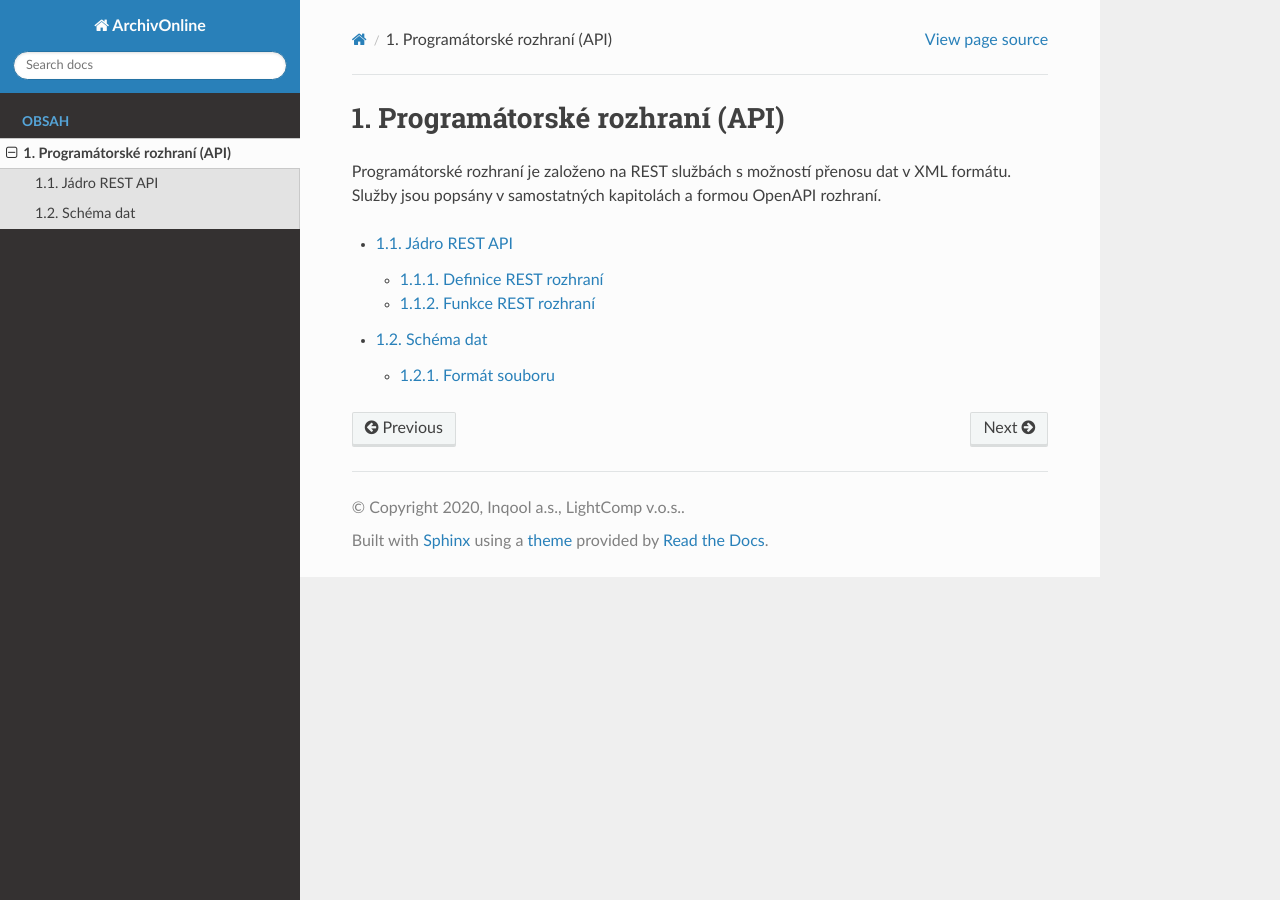
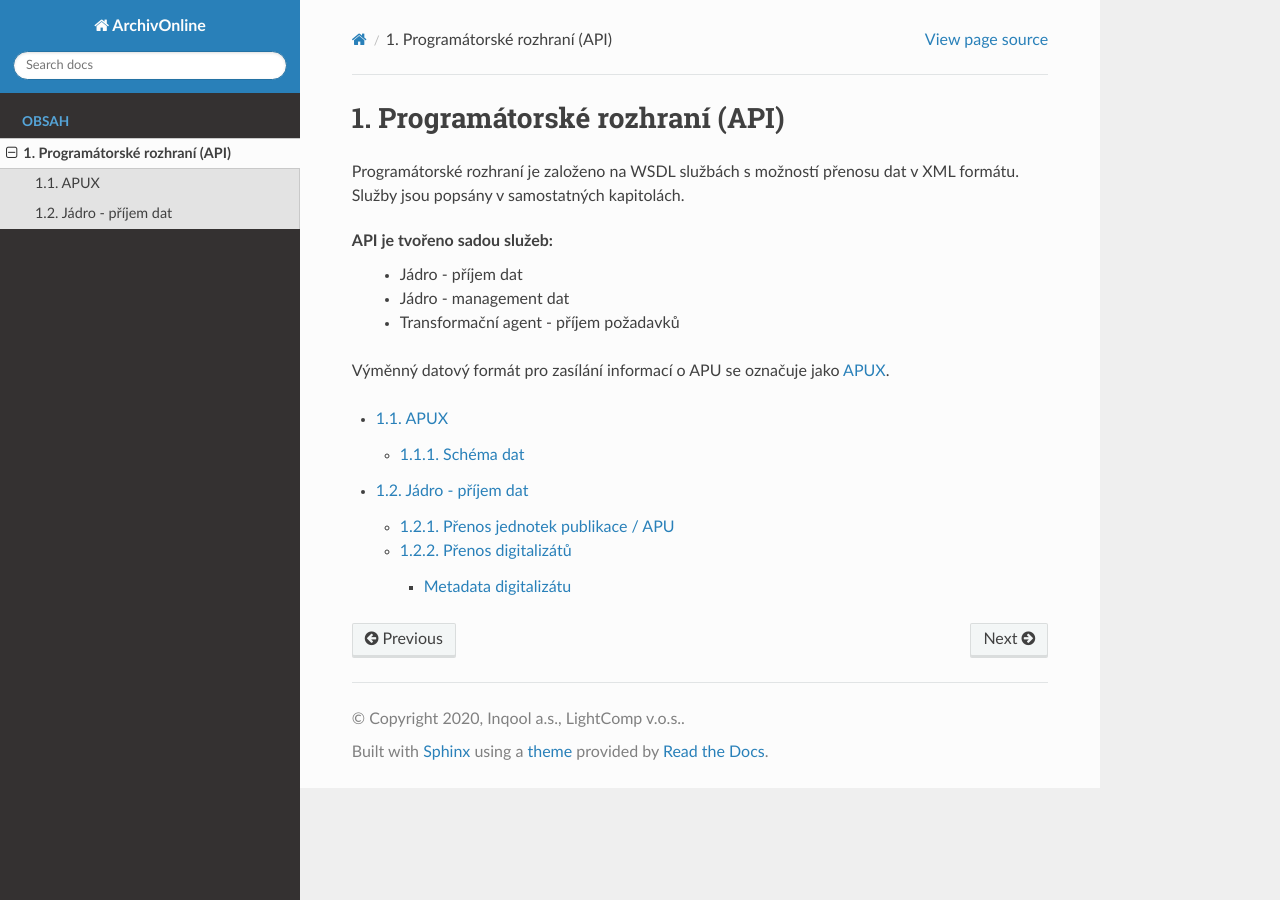
Before and after one commit to elzasw/aron, a Sphinx documentation site: the page built from doc/source/api/api.rst, in a window 1280 px wide. Built offline with Sphinx 7.4.7 and the Read the Docs theme 2.0.0, drawn with Linux system fonts in a browser that asks for light colours.

```diff
--- a/doc/source/api/api.rst
+++ b/doc/source/api/api.rst
@@ -4,11 +4,18 @@
 Programátorské rozhraní  (API)
 ==============================
 
-Programátorské rozhraní je založeno na REST službách s možností
+Programátorské rozhraní je založeno na WSDL službách s možností
 přenosu dat v XML formátu. Služby jsou popsány v samostatných
-kapitolách a formou OpenAPI rozhraní.
+kapitolách.
+
+API je tvořeno sadou služeb:
+ - Jádro - příjem dat
+ - Jádro - management dat
+ - Transformační agent - příjem požadavků
+
+Výměnný datový formát pro zasílání informací o APU se označuje jako :ref:`APUX <api_apux>`.
 
 .. toctree::
 
-   openapi.rst
-   schema.rst
+   apux.rst
+   jadro-prijem.rst
```
Also changed, not shown: doc/source/api/apux.rst (added, +14 -0 lines), doc/source/api/jadro-prijem.rst (added, +70 -0 lines), doc/source/api/openapi.rst (deleted, +0 -20 lines), doc/source/api/openapi/aron-openapi.yml (deleted, +0 -48 lines), doc/source/api/schema.rst (deleted, +0 -13 lines), 6 other files.
